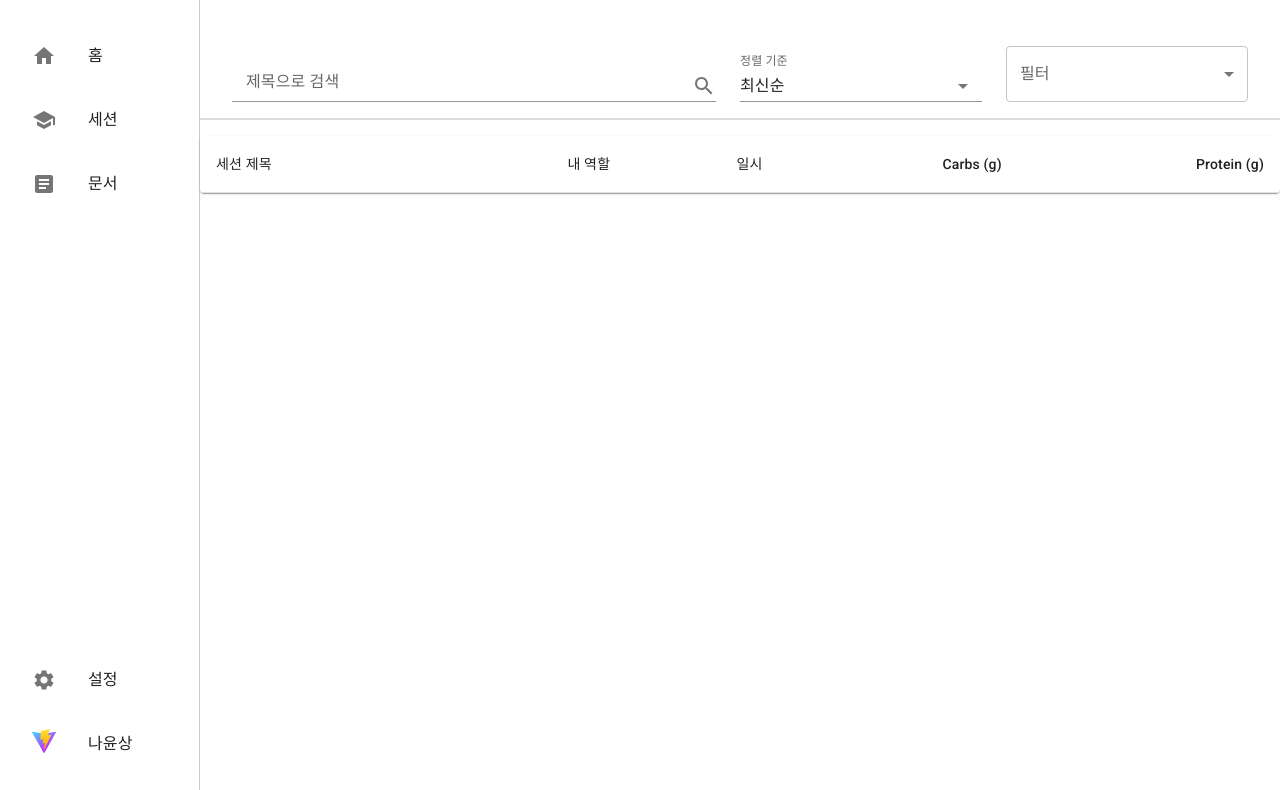
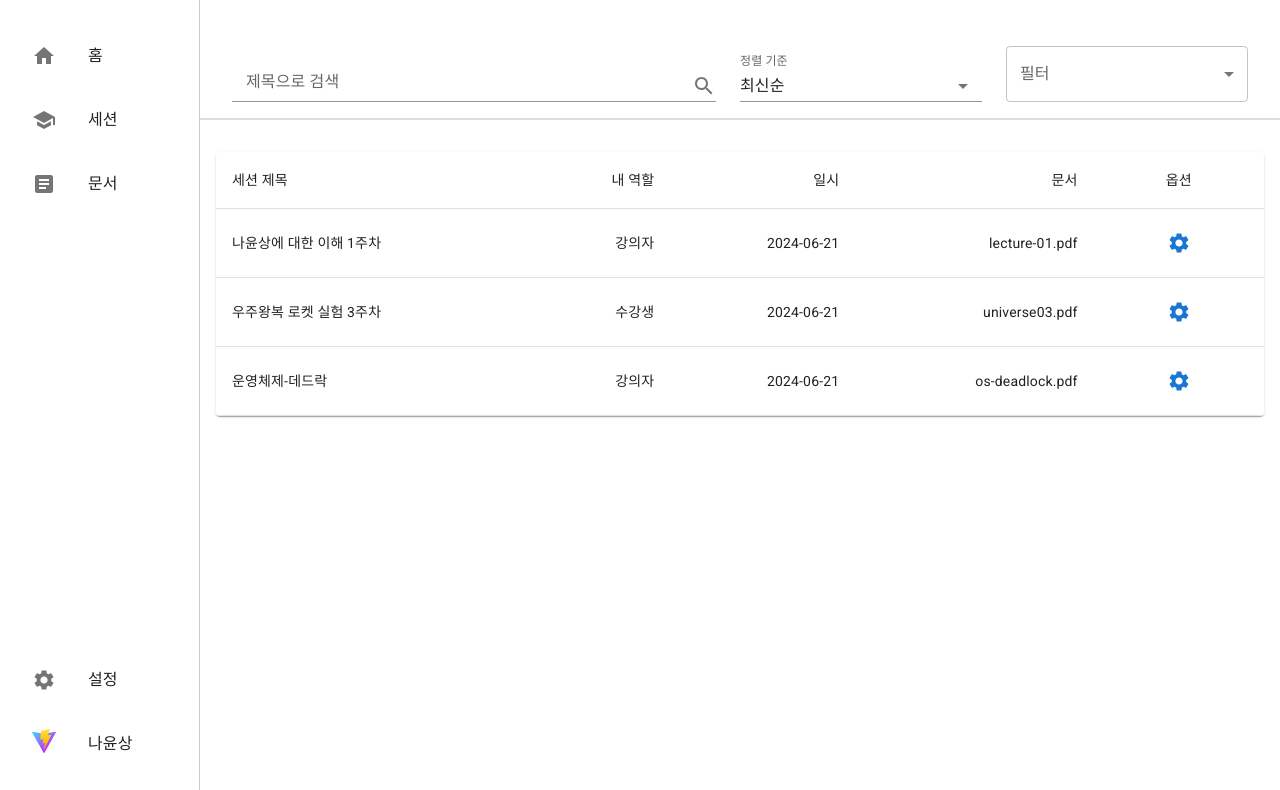
Before and after one commit to nayounsang/catch-up-proto, a React (Vite) app: page /dashboard in a window 1280 px wide. Shown: the top 790 px of the page. Built offline with nearby package versions, Linux system fonts and the light colour scheme.

Commit message:
feat: 세션 테이블 ui 제작

```diff
--- /dev/null
+++ b/src/component/molecule/SessionElement.tsx
@@ -0,0 +1,32 @@
+import { Button, TableCell, TableRow } from "@mui/material";
+import SettingsIcon from "@mui/icons-material/Settings";
+
+interface PropType {
+  name: string;
+  role: string;
+  date: string;
+  document: string;
+}
+
+export default function SessionElement({
+  name,
+  role,
+  date,
+  document,
+}: PropType) {
+  return (
+    <TableRow>
+      <TableCell component="th" scope="row">
+        {name}
+      </TableCell>
+      <TableCell align="right">{role}</TableCell>
+      <TableCell align="right">{date}</TableCell>
+      <TableCell align="right">{document}</TableCell>
+      <TableCell align="center">
+        <Button>
+          <SettingsIcon />
+        </Button>
+      </TableCell>
+    </TableRow>
+  );
+}
--- a/src/component/organism/SessionOption.tsx
+++ b/src/component/organism/SessionOption.tsx
@@ -1,6 +1,6 @@
 import { Box, styled } from "@mui/material";
 import SessionSort from "../molecule/SessionSort";
-import SessionSearch from "../molecule/SessinSearch";
+import SessionSearch from "../molecule/SessionSearch";
 import SessionFilter from "../molecule/SessionFilter";
 
 export default function SessionOption() {
--- a/src/component/organism/SessionTable.tsx
+++ b/src/component/organism/SessionTable.tsx
@@ -1,4 +1,5 @@
 import {
+  Box,
   Paper,
   Table,
   TableBody,
@@ -6,20 +7,53 @@ import {
   TableContainer,
   TableHead,
 } from "@mui/material";
+import SessionElement from "../molecule/SessionElement";
+
+const sessionData: {
+  name: string;
+  role: string;
+  date: string;
+  document: string;
+}[] = [
+  {
+    name: "나윤상에 대한 이해 1주차",
+    role: "강의자",
+    date: "2024-06-21",
+    document: "lecture-01.pdf",
+  },
+  {
+    name: "우주왕복 로켓 실험 3주차",
+    role: "수강생",
+    date: "2024-06-21",
+    document: "universe03.pdf",
+  },
+  {
+    name: "운영체제-데드락",
+    role: "강의자",
+    date: "2024-06-21",
+    document: "os-deadlock.pdf",
+  },
+];
 
 export default function SessionTable() {
   return (
+    <Box sx={{ padding: "1rem" }}>
       <TableContainer component={Paper}>
         <Table>
           <TableHead>
             <TableCell>세션 제목</TableCell>
             <TableCell align="right">내 역할</TableCell>
             <TableCell align="right">일시</TableCell>
-          <TableCell align="right">Carbs&nbsp;(g)</TableCell>
-          <TableCell align="right">Protein&nbsp;(g)</TableCell>
+            <TableCell align="right">문서</TableCell>
+            <TableCell align="center">옵션</TableCell>
           </TableHead>
-        <TableBody></TableBody>
+          <TableBody>
+            {sessionData.map((e, i) => (
+              <SessionElement {...e} key={i} />
+            ))}
+          </TableBody>
         </Table>
       </TableContainer>
+    </Box>
   );
 }
```
Also changed, not shown: src/component/molecule/SessionSearch.tsx (renamed from src/component/molecule/SessinSearch.tsx). Lines whose indentation alone changed are shown as unchanged.
